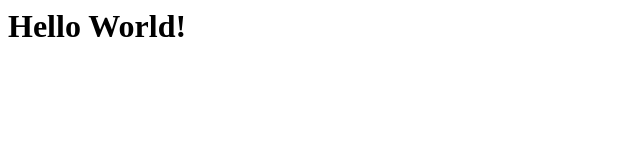
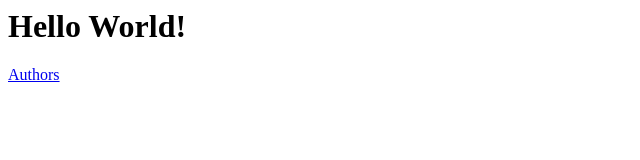
Before and after one commit to adeptanalytics/homepage, a plain HTML site: page docs/index.html in a window 1280 px wide. Shown: the full height of the page, 0-640 px from the left. Drawn offline with Linux system fonts and the light colour scheme.

Commit message:
Authors link

```diff
--- a/docs/index.html
+++ b/docs/index.html
@@ -1,3 +1,6 @@
 <html>
   <h1>Hello World!</h1>
 </html>
+
+
+<A href="authors.md">Authors</A>
```
